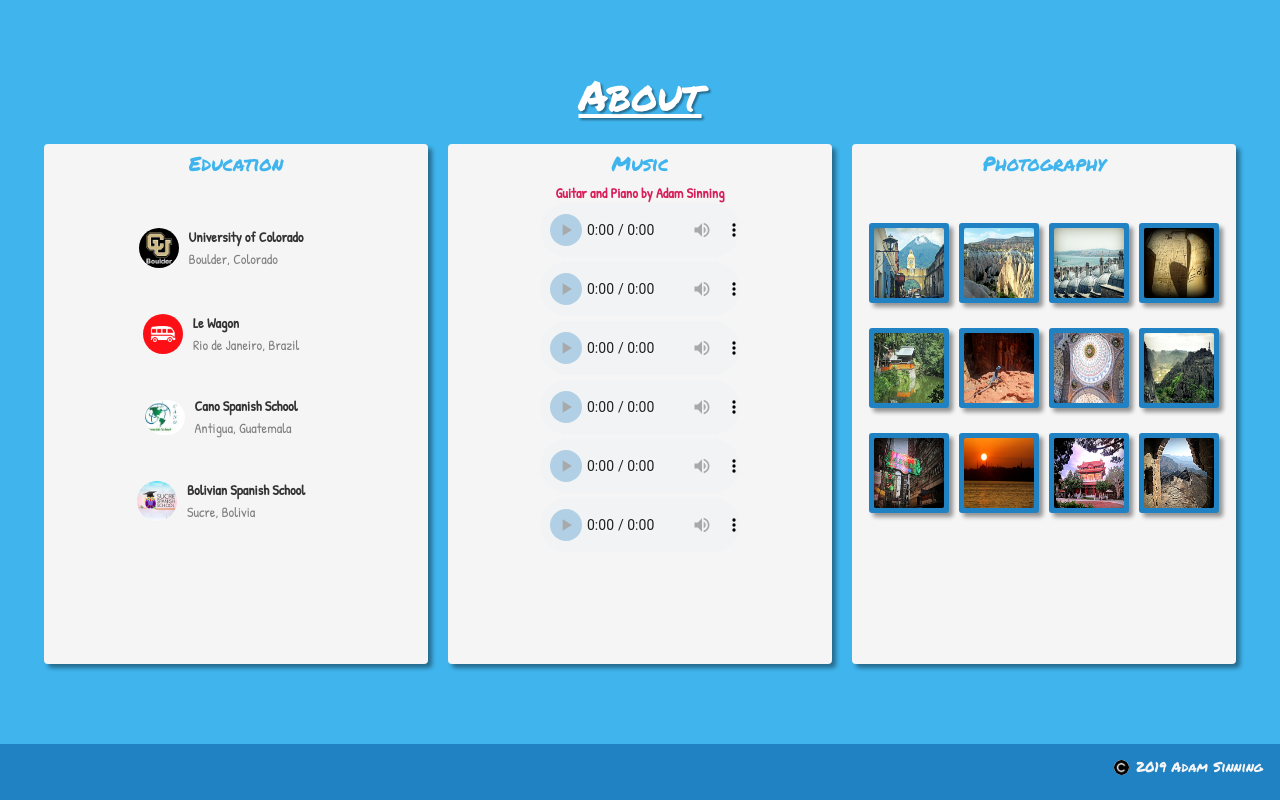
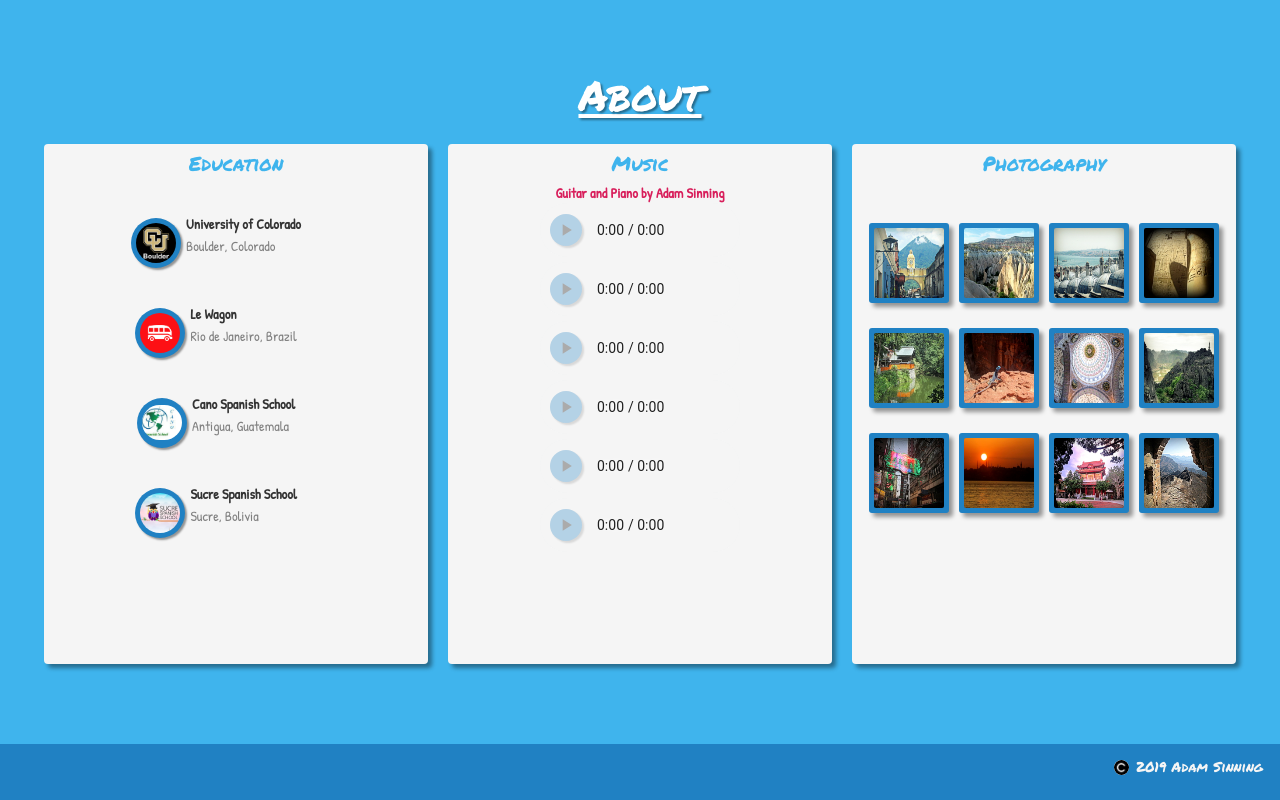
Before and after one commit to sinninga/first-portfolio, a React app: page / in a window 1280 px wide. Shown: the part 2332-3132 px from the top of the page. Built offline with nearby package versions, Linux system fonts and the light colour scheme.

Commit message:
music css changes

```diff
--- a/assets/stylesheets/application.scss
+++ b/assets/stylesheets/application.scss
@@ -262,6 +262,7 @@ body {
 
 .about-left-content {
   display: flex;
+  justify-content: center;
   flex-direction: column;
   align-items: center;
   margin-right: 5vh;
@@ -333,15 +334,15 @@ body {
   max-height: 40px;
   max-width: 40px;
   margin: 10px;
-  margin-bottom: 20px;
+
   border-radius: 50px;
 }
 
 .edu-item {
   display: flex;
   flex-direction: row;
-  align-items: center;
-  margin-bottom: 2vh;
+  align-items: left;
+  margin-bottom: 5vh;
 }
 
 .edu-item-content {
@@ -350,6 +351,7 @@ body {
   justify-content: left;
   text-align: left;
   line-height: 1.2rem;
+  margin-left: 5px;
 }
 .edu-title {
   font-family: 'Patrick Hand', cursive;
@@ -358,6 +360,17 @@ body {
 .edu-location {
   font-family: 'Patrick Hand', cursive;
   color: grey;
+}
+
+.edu-icon-card {
+  display: flex;
+  align-items: center;
+  justify-content: center;
+  height: 50px;
+  width: 50px;
+  background-color: #2081C3;
+  border-radius: 50px;
+  box-shadow: 2px 2px 2px rgba(0, 0, 0, 0.4);
 }
 
 .audio-container {
@@ -428,4 +441,22 @@ body {
 audio::-webkit-media-controls-play-button{
   background-color: #2081C3;
   border-radius: 50px;
+  box-shadow: 2px 2px 2px rgba(0, 0, 0, 0.4);
+  margin-right: 10px;
 }
+
+audio::-webkit-media-controls-mute-button{
+  display: none;
+}
+
+audio::-webkit-media-controls-download-button{
+  background-color: #2081C3;
+  border-radius: 50px;
+  box-shadow: 2px 2px 2px rgba(0, 0, 0, 0.4);
+  margin-right: 10px;
+}
+
+
+audio::-webkit-media-controls-panel {
+  background-color: whitesmoke;
+}
--- a/src/components/about.jsx
+++ b/src/components/about.jsx
@@ -12,30 +12,38 @@ class About extends Component {
             <div className="about-content-title">Education</div>
             <div className="about-left-content">
               <div className="edu-item">
-                <img src="/assets/photos/cuboulder.png" alt="" className="about-icon"/>
+                <div className="edu-icon-card">
+                  <img src="/assets/photos/cuboulder.png" alt="" className="about-icon"/>
+                </div>
                 <div className="edu-item-content">
                   <p className="edu-title"><strong>University of Colorado</strong></p>
                   <p className="edu-location">Boulder, Colorado</p>
                 </div>
               </div>
               <div className="edu-item">
-                <img src="/assets/photos/wagon-red.png" alt="" className="about-icon"/>
+                <div className="edu-icon-card">
+                  <img src="/assets/photos/wagon-red.png" alt="" className="about-icon"/>
+                </div>
                 <div className="edu-item-content">
                   <p className="edu-title"><strong>Le Wagon</strong></p>
                   <p className="edu-location">Rio de Janeiro, Brazil</p>
                 </div>
               </div>
               <div className="edu-item">
-                <img src="/assets/photos/cano.png" alt="" className="about-icon"/>
+                <div className="edu-icon-card">
+                  <img src="/assets/photos/cano.png" alt="" className="about-icon"/>
+                </div>
                 <div className="edu-item-content">
                   <p className="edu-title"><strong>Cano Spanish School</strong></p>
                   <p className="edu-location">Antigua, Guatemala</p>
                 </div>
               </div>
               <div className="edu-item">
-                <img src="/assets/photos/sucre.png" alt="" className="about-icon"/>
+                <div className="edu-icon-card">
+                  <img src="/assets/photos/sucre.png" alt="" className="about-icon"/>
+                </div>
                 <div className="edu-item-content">
-                  <p className="edu-title"><strong>Bolivian Spanish School</strong></p>
+                  <p className="edu-title"><strong>Sucre Spanish School</strong></p>
                   <p className="edu-location">Sucre, Bolivia</p>
                 </div>
               </div>
```
